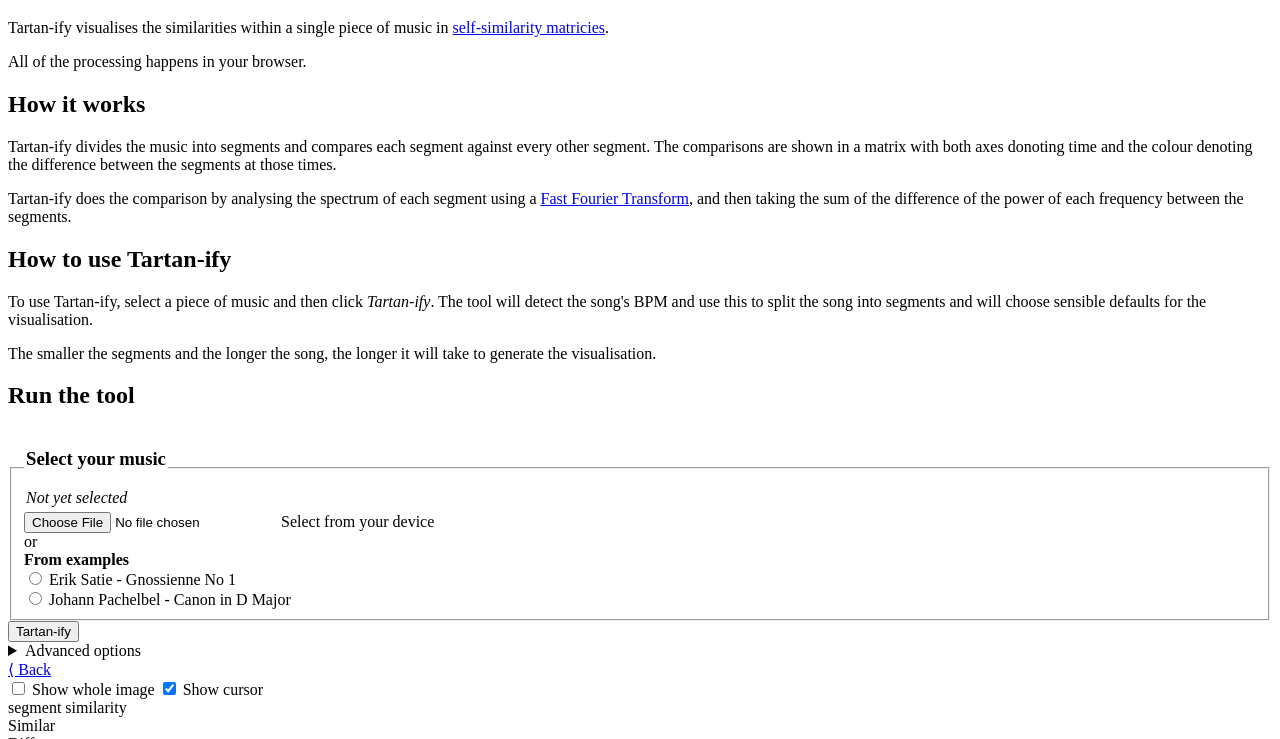
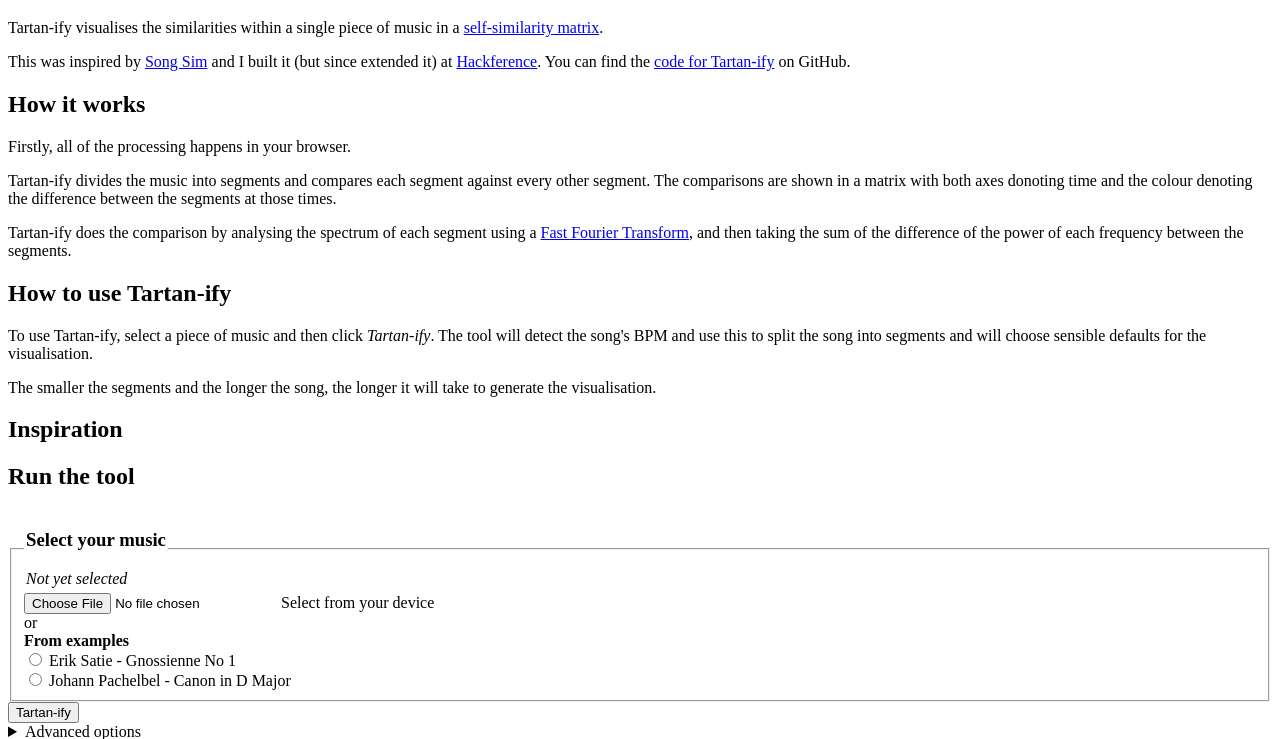
Before and after one commit to TickleThePanda/tartan-ify, a website with bundled scripts: page src/index.html in a window 1280 px wide. Shown: the part 61-800 px from the top of the page. Built offline with nearby package versions, Linux system fonts and the light colour scheme.

Commit message:
Add more info

```diff
--- a/src/index.html
+++ b/src/index.html
@@ -29,12 +29,17 @@
         <h1>Tartan-ify</h1>
 
         <p>Tartan-ify visualises the similarities within a single piece of
-        music in <a href="https://en.wikipedia.org/wiki/Self-similarity_matrix">
-        self-similarity matricies</a>.
+        music in a <a href="https://en.wikipedia.org/wiki/Self-similarity_matrix">
+        self-similarity matrix</a>.
 
-        <p>All of the processing happens in your browser.
+        <p>This was inspired by <a href="https://colinmorris.github.io/SongSim/">Song Sim</a>
+        and I built it (but since extended it) at <a href="https://hackference.co.uk">Hackference</a>.
+        You can find the <a href="https://github.com/TickleThePanda/tartan-ify">code
+        for Tartan-ify</a> on GitHub.
 
         <h2>How it works</h2>
+        <p>Firstly, all of the processing happens in your browser.
+
         <p>Tartan-ify divides the music into segments and compares each
         segment against every other segment. The comparisons are shown in
         a matrix with both axes donoting time and the colour denoting the
@@ -53,6 +58,8 @@
 
         <p>The smaller the segments and the longer the song, the longer it will
         take to generate the visualisation.
+
+        <h2>Inspiration</h3>
       </div>
       <form class="form">
         <h2>Run the tool</h2>
```
